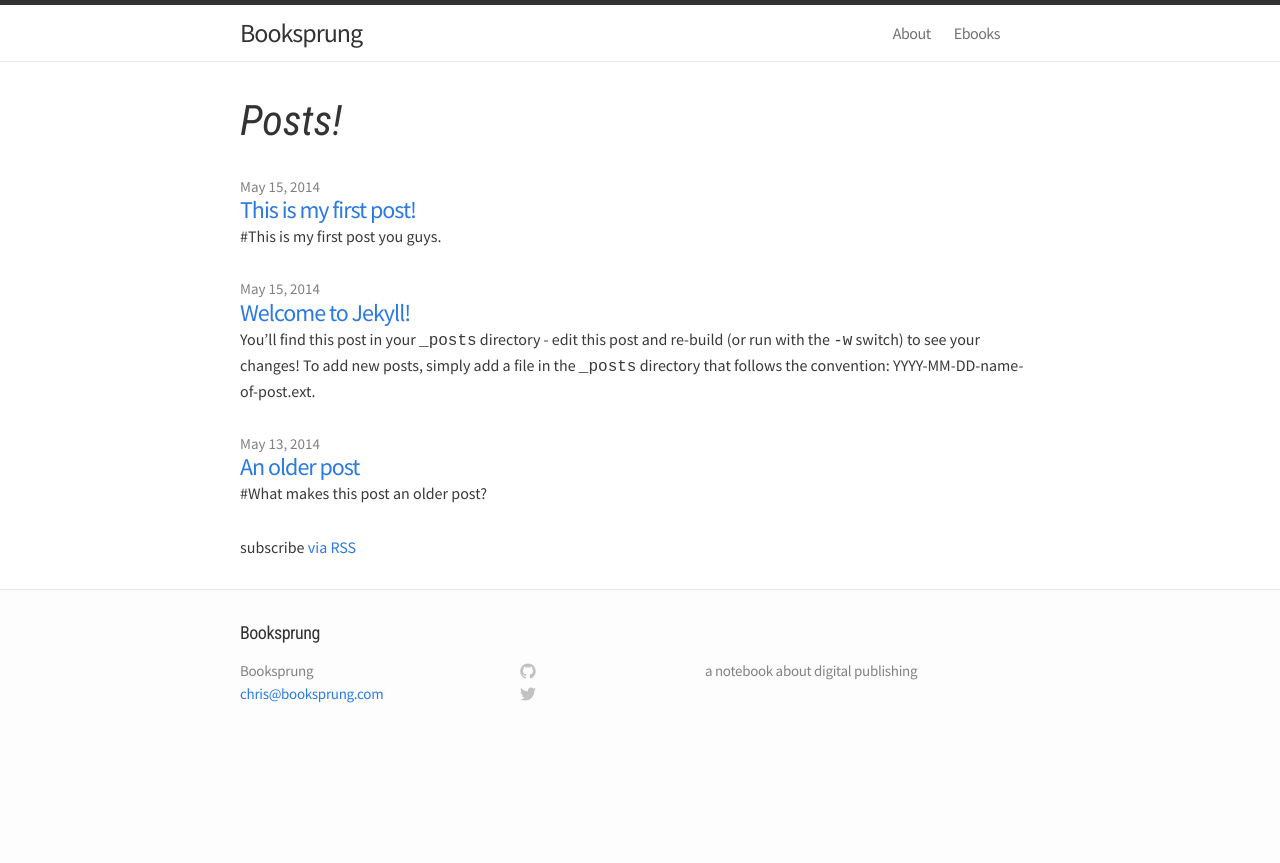
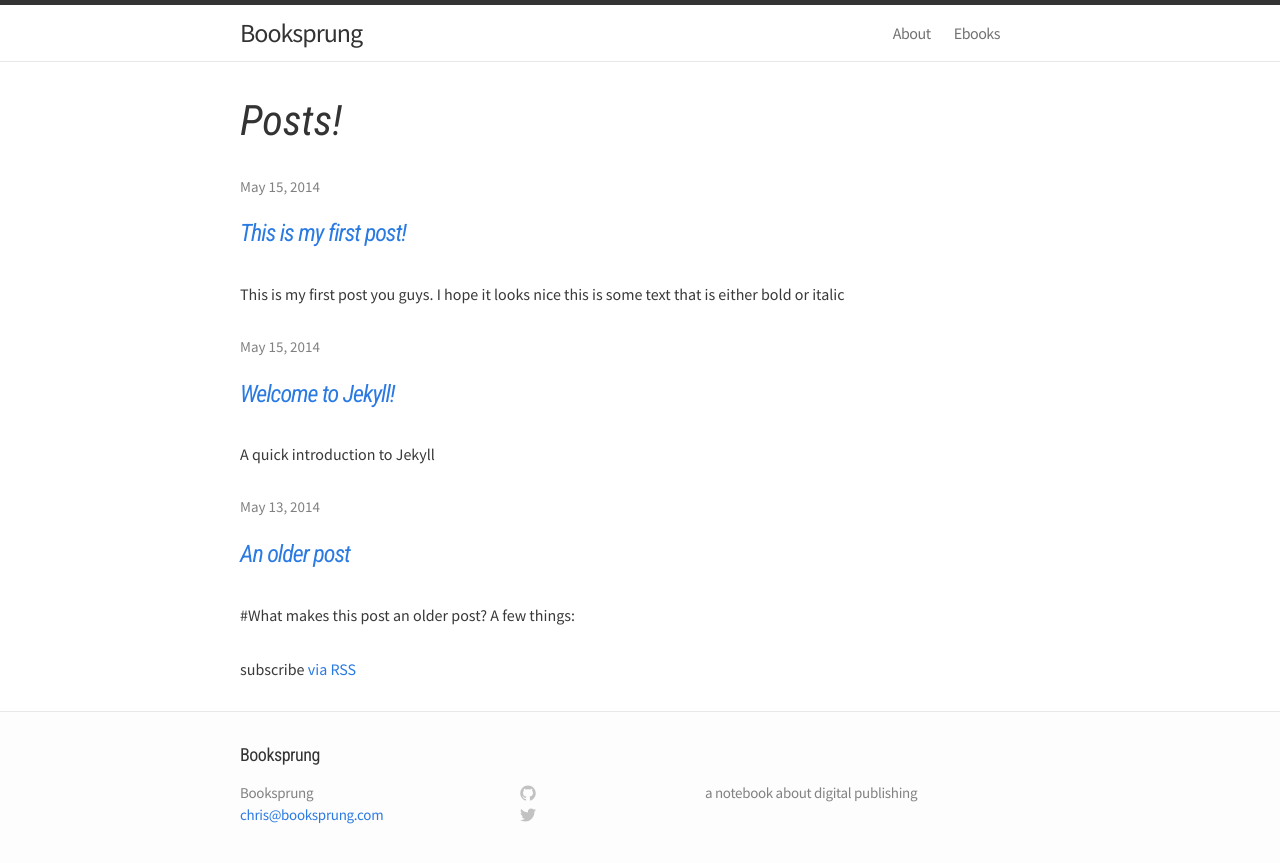
Before and after one commit to christopherwalters/booksprung, a Jekyll site: the page built from index.md, in a window 1280 px wide. Shown: the top 863 px of the page. Built offline with Jekyll 4.4.1, drawn with Linux system fonts in a browser that asks for light colours.

Commit message:
experimenting with excerpts

```diff
--- a/_config.yml
+++ b/_config.yml
@@ -4,6 +4,7 @@ email: chris@booksprung.com
 description: "a notebook about digital publishing"
 baseurl: "/booksprung"
 url: "http://christopherwalters.github.io/booksprung"
+excerpt_separator: "<!-- more -->"
 
 # Build settings
 markdown: kramdown
--- a/_posts/2014-05-15-welcome-to-jekyll.md
+++ b/_posts/2014-05-15-welcome-to-jekyll.md
@@ -3,6 +3,7 @@ layout: post
 title:  "Welcome to Jekyll!"
 date:   2014-05-15 17:37:36
 categories: jekyll update
+excerpt: "A quick introduction to Jekyll"
 ---
 
 You'll find this post in your `_posts` directory - edit this post and re-build (or run with the `-w` switch) to see your changes!
--- a/index.md
+++ b/index.md
@@ -10,8 +10,8 @@ layout: default
     {% for post in site.posts %}
       <li>
         <span class="post-date">{{ post.date | date: "%b %-d, %Y" }}</span>
-        <a class="post-link" href="{{ post.url | prepend: site.baseurl }}">{{ post.title }}</a>
-        {{ post.excerpt }}
+        <h1><a class="post-link" href="{{ post.url | prepend: site.baseurl }}">{{ post.title }}</a></h1>
+        {{ post.excerpt | strip_html }}
       </li>
     {% endfor %}
   </ul>
```
Also changed, not shown: _posts/2014-05-13-an-older-post.md (+1 -1 lines), _posts/2014-05-15-my-first-post.md (+4 -2 lines).
